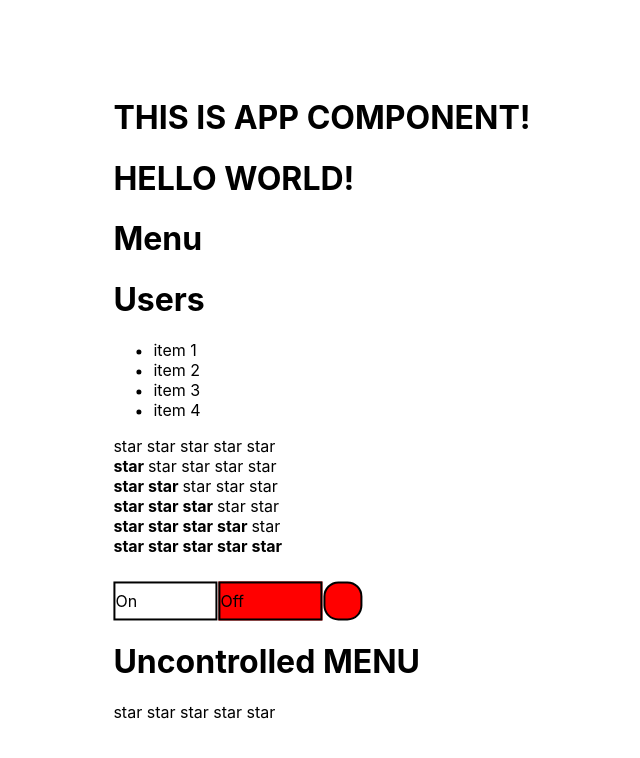
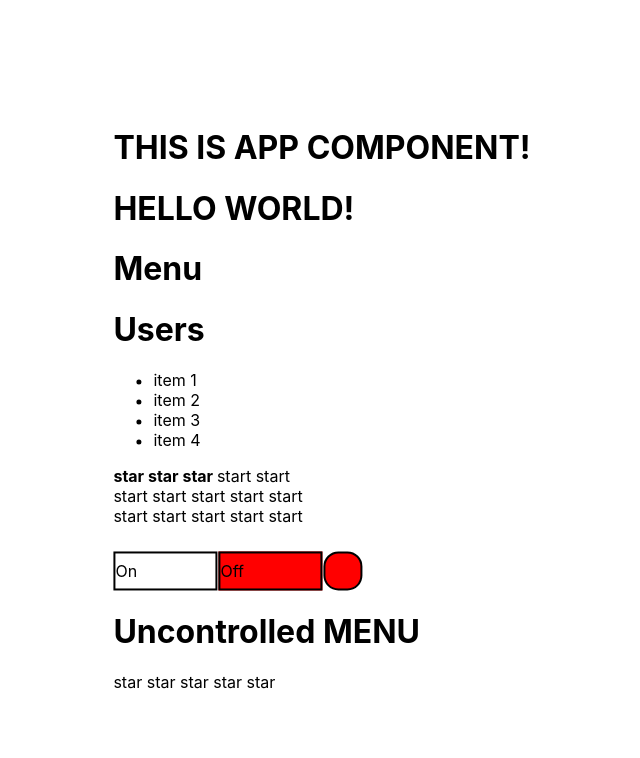
Before and after one commit to hrsk/react-examples, a React (Create React App) app: page / in a window 1280 px wide. Shown: the top 758 px of the page, without its empty margins (318-958 px from the left). Built offline with nearby package versions, Linux system fonts and the light colour scheme.

Commit message:
callbacks

```diff
--- a/src/App.tsx
+++ b/src/App.tsx
@@ -1,12 +1,16 @@
-import React from 'react';
+import React, {useState} from 'react';
 import './App.css';
 import {Accordion} from "./components/Accordion";
-import {Rating} from "./components/Rating";
+import {Rating, RatingValueType, RatingWithCallbackValue, RatingWithPropsValue} from "./components/Rating";
 import {OnOff} from "./components/OnOff";
 import {UncontrolledAccordion} from "./components/UncontrolledAccordion";
 import {UncontrolledRating} from "./components/UncontrolledRating";
 
 function App() {
+
+    const [ratingValue, setRatingValue] = useState<RatingValueType>(0);
+
+
     return (
         <div className="App">
             <PageTitle title={'THIS IS APP COMPONENT!'}/>
@@ -16,19 +20,23 @@ function App() {
             <Accordion title={'Menu'} collapsed={false}/>
             <Accordion title={'Users'} collapsed={true}/>
 
-            <Rating value={0}/>
-            <Rating value={1}/>
-            <Rating value={2}/>
             <Rating value={3}/>
-            <Rating value={4}/>
-            <Rating value={5}/>
+            <RatingWithCallbackValue value={ratingValue} setRatingValue={setRatingValue}/>
+            <RatingWithPropsValue value={ratingValue} setRatingValue={setRatingValue}/>
+
+            {/*<Rating value={0}/>*/}
+            {/*<Rating value={1}/>*/}
+            {/*<Rating value={2}/>*/}
+            {/*<Rating value={3}/>*/}
+            {/*<Rating value={4}/>*/}
+            {/*<Rating value={5}/>*/}
 
             {/*<OnOff on={true}/>*/}
             <OnOff/>
 
-            <UncontrolledAccordion title={'Uncontrolled MENU'} />
+            <UncontrolledAccordion title={'Uncontrolled MENU'}/>
 
-            <UncontrolledRating />
+            <UncontrolledRating/>
         </div>
     );
 }
--- a/src/components/Rating.tsx
+++ b/src/components/Rating.tsx
@@ -1,16 +1,105 @@
 import React from "react";
+
+type RatingWithCallbackValueType = {
+    value: RatingValueType
+    setRatingValue: (value: RatingValueType) => void
+}
+
+type StarWithCallbackValuePropsType = {
+    selected: boolean
+    ratingValueHandler: () => void
+}
+
+function StarWithCallbackValue(props: StarWithCallbackValuePropsType) {
+
+    console.log('Star rendered')
+
+    return (
+        <span onClick={props.ratingValueHandler}>
+            {
+                props.selected
+                    ? <b>star </b>
+                    : 'start '}
+        </span>
+    )
+}
+
+export function RatingWithCallbackValue(props: RatingWithCallbackValueType) {
+
+    console.log('Rating rendered')
+
+    return (
+        <div>
+            <StarWithCallbackValue selected={props.value > 0} ratingValueHandler={() => props.setRatingValue(1)}/>
+            <StarWithCallbackValue selected={props.value > 1} ratingValueHandler={() => props.setRatingValue(2)}/>
+            <StarWithCallbackValue selected={props.value > 2} ratingValueHandler={() => props.setRatingValue(3)}/>
+            <StarWithCallbackValue selected={props.value > 3} ratingValueHandler={() => props.setRatingValue(4)}/>
+            <StarWithCallbackValue selected={props.value > 4} ratingValueHandler={() => props.setRatingValue(5)}/>
+        </div>
+    )
+}
+
+type StarWithPropsValuePropsType = {
+    selected: boolean
+    value: RatingValueType
+    ratingValueHandler: (value: RatingValueType) => void
+}
+
+function StarWithPropsValue(props: StarWithPropsValuePropsType) {
+
+    console.log('Star rendered')
+
+    return (
+        <span onClick={() => props.ratingValueHandler(props.value)}>
+            {
+                props.selected
+                    ? <b>star </b>
+                    : 'start '}
+        </span>
+    )
+}
+
+
+type RatingWithPropsValuePropsType = {
+    value: RatingValueType
+    setRatingValue: (value: RatingValueType) => void
+}
+
+export function RatingWithPropsValue(props: RatingWithPropsValuePropsType) {
+
+    console.log('Rating rendered')
+
+    return (
+        <div>
+            <StarWithPropsValue selected={props.value > 0} value={1} ratingValueHandler={props.setRatingValue}/>
+            <StarWithPropsValue selected={props.value > 1} value={2} ratingValueHandler={props.setRatingValue}/>
+            <StarWithPropsValue selected={props.value > 2} value={3} ratingValueHandler={props.setRatingValue}/>
+            <StarWithPropsValue selected={props.value > 3} value={4} ratingValueHandler={props.setRatingValue}/>
+            <StarWithPropsValue selected={props.value > 4} value={5} ratingValueHandler={props.setRatingValue}/>
+        </div>
+    )
+}
 
 type StarPropsType = {
     selected: boolean
 }
+
 function Star(props: StarPropsType) {
 
     console.log('Star rendered')
 
-    return props.selected ? <span><b>star </b></span> : <span>star </span>
+    return (
+        <span>
+            {
+                props.selected
+                    ? <b>star </b>
+                    : 'start '}
+        </span>
+    )
 }
 
-type RatingValueType = 0 | 1 | 2 | 3 | 4 | 5
+export type RatingValueType = 0 | 1 | 2 | 3 | 4 | 5
+
 type RatingPropsType = {
     value: RatingValueType
 }
```
